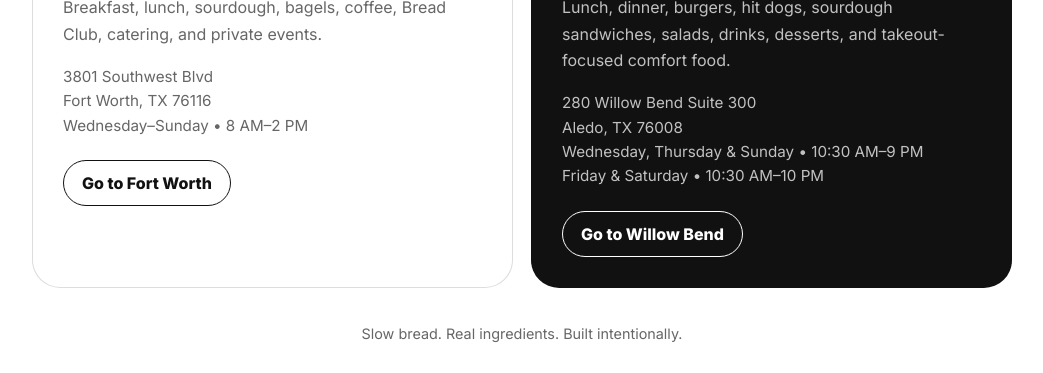
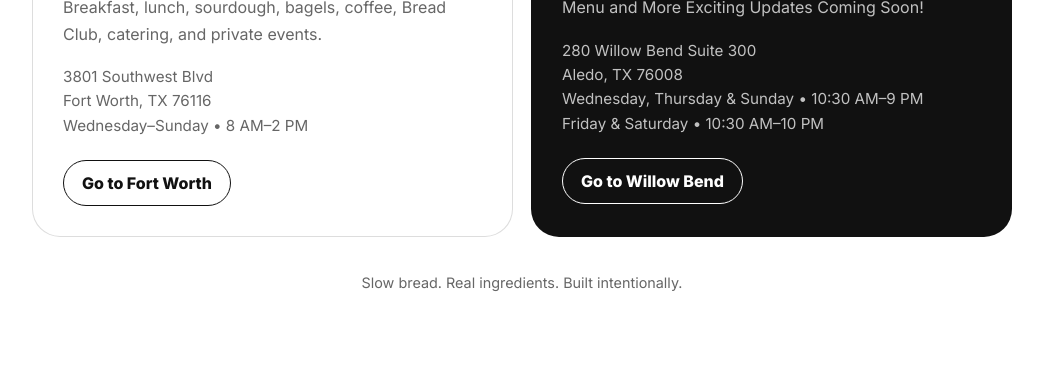
Before and after one commit to sourbagelman/sourboulesite, a plain HTML site: page brand-home.html in a window 1280 px wide. Shown: the part 499-872 px from the top of the page, without its empty margins (118-1161 px from the left). After the commit the page ends 821 px from the top, so only its background shows below. Drawn offline with nearby package versions, Linux system fonts and the light colour scheme.

Commit message:
Modify Willow Bend location card content
Updated the location card for Willow Bend with a new message about upcoming menu updates.

```diff
--- a/brand-home.html
+++ b/brand-home.html
@@ -218,7 +218,7 @@ Wednesday–Sunday • 8 AM–2 PM
 <span class="kicker">Pickup Kitchen</span>
 <h2>Willow Bend</h2>
 <p>
-Lunch, dinner, burgers, hit dogs, sourdough sandwiches, salads, drinks, desserts, and takeout-focused comfort food.
+Menu and More Exciting Updates Coming Soon!
 </p>
 <div class="meta">
 280 Willow Bend Suite 300<br>
```
